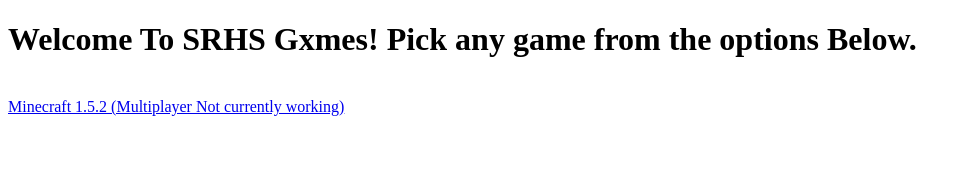
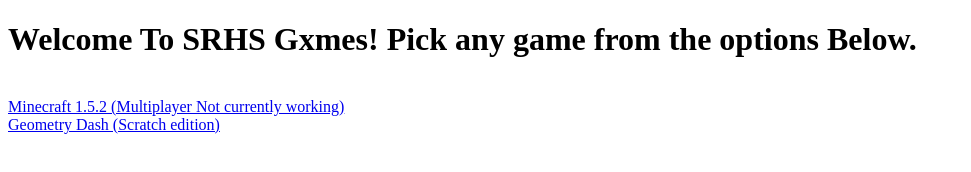
Before and after one commit to srhsgxmes/srhsgxmes.github.io, a plain HTML site: page home.html in a window 1280 px wide. Shown: the whole page, without its empty margins (0-971 px from the left). Drawn offline with Linux system fonts and the light colour scheme.

Commit message:
Update home.html

```diff
--- a/home.html
+++ b/home.html
@@ -7,3 +7,5 @@
   <h1> Welcome To SRHS Gxmes! Pick any game from the options Below.</h1>
   <br>
   <a href="craft.html">Minecraft 1.5.2 (Multiplayer Not currently working)</a>
+  <br>
+  <a href="dash.html">Geometry Dash (Scratch edition)
```
